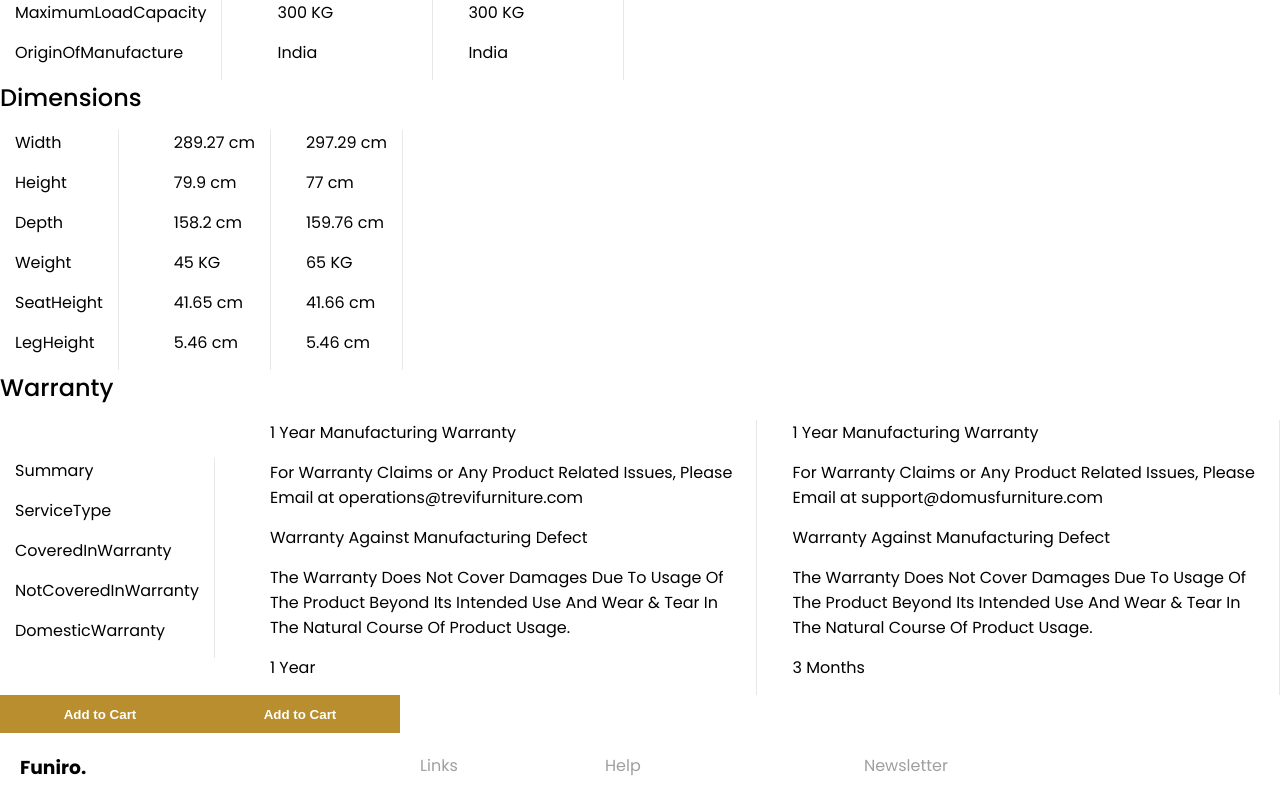
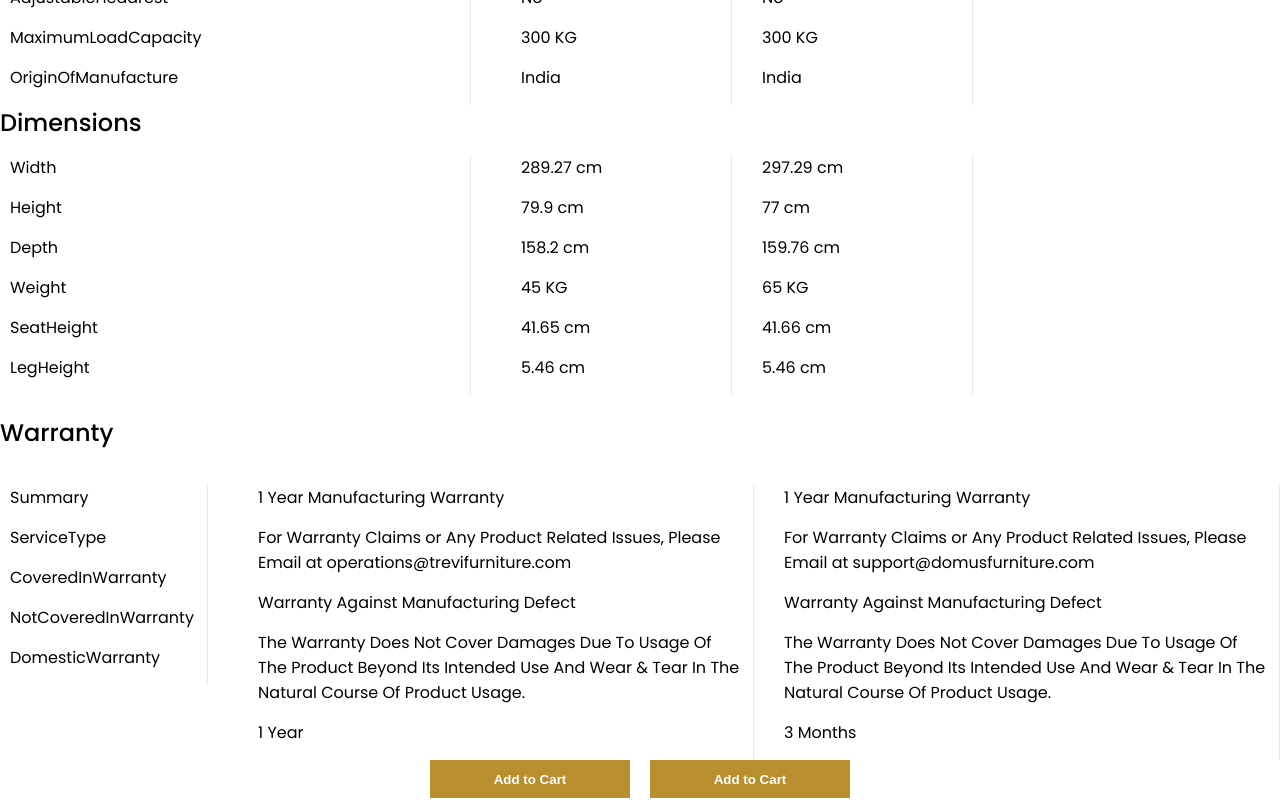
Before and after one commit to omarmans/Funiro., an Angular app: page /comparison in a window 1280 px wide. Shown: the part 1180-1980 px from the top of the page. Built offline with nearby package versions, Linux system fonts and the light colour scheme.

Commit message:
fix compare-sec

```diff
--- a/src/app/pages/comparison/comparison.component.html
+++ b/src/app/pages/comparison/comparison.component.html
@@ -7,7 +7,9 @@
     </p>
   </header>
   <div class="container mt-[60px]">
-    <div class="compare-content br-up pb-6 mb-6 flex items-start gap-24">
+    <div
+      class="compare-content br-up pb-6 mb-6 flex items-start justify-around gap-24"
+    >
       <div class="left-sec">
         <h2 class="font-medium">
           Go to Product <br />
@@ -53,7 +55,7 @@
 
     <div class="section general">
       <h2 class="">General</h2>
-      <div class="info-data flex items-center gap-10">
+      <div class="info-data">
         <div class="main-col">
           @for (key of objectKeys(productsComparison()[0].general); track key) {
           <p>{{ key }}</p>
@@ -72,7 +74,7 @@
     </div>
     <div class="section product">
       <h2 class="">Prodcut</h2>
-      <div class="info-data flex items-center gap-10">
+      <div class="info-data">
         <div class="main-col">
           @for (key of objectKeys(productsComparison()[0].product); track key) {
           <p>{{ key }}</p>
@@ -91,7 +93,7 @@
     </div>
     <div class="section dimensions">
       <h2 class="">Dimensions</h2>
-      <div class="info-data flex items-center gap-10">
+      <div class="info-data">
         <div class="main-col">
           @for (key of objectKeys(productsComparison()[0].dimensions); track
           key) {
@@ -109,9 +111,12 @@
         </div>
       </div>
     </div>
-    <div class="section warranty">
+    <div class="section warranty mt-5">
       <h2 class="">Warranty</h2>
-      <div class="info-data flex items-center gap-10">
+      <div
+        class="info-data"
+        style="display: flex; align-items: start; margin-top: 20px"
+      >
         <div class="main-col">
           @for (key of objectKeys(productsComparison()[0].warranty); track key)
           {
@@ -120,7 +125,7 @@
         </div>
         <div class="compare-content flex items-center gap-5">
           @for (item of productsComparison(); track item.Title) {
-          <div class="col">
+          <div class="col" style="width: fit-content">
             @for (key of objectKeys(item.warranty); track key) {
             <p>{{ getValue(item.warranty, key) }}</p>
             }
@@ -129,7 +134,8 @@
         </div>
       </div>
     </div>
-    <div class="buttons">
+
+    <div class="buttons flex items-center justify-center gap-5">
       @for (button of productsComparison(); track button.price) {
       <button
         class="bg-[#B88E2F] text-[#FFFFFF] w-[200px] h-[38px] font-bold cursor-pointer border border-[#B88E2F] border-solid"
--- a/src/app/pages/comparison/comparison.component.scss
+++ b/src/app/pages/comparison/comparison.component.scss
@@ -23,14 +23,27 @@
     .section {
       h2 {
         font-weight: 500;
-        margin-bottom: 15px;
+        // margin-bottom: 15px;
+        padding-bottom: 15px;
       }
       .info-data {
+        display: flex;
+        align-items: center;
+        gap: 40px;
+        .main-col {
+          width: 450px;
+        }
+        .compare-content {
+          div {
+            width: 200px;
+          }
+        }
         .main-col,
         .compare-content div {
           border-right: 1px solid #e8e8e8;
-          padding-left: 15px;
-          padding-right: 15px;
+          padding-left: 10px;
+          padding-right: 10px;
+
           p {
             // margin-top: 10px;
             margin-bottom: 15px;
```
